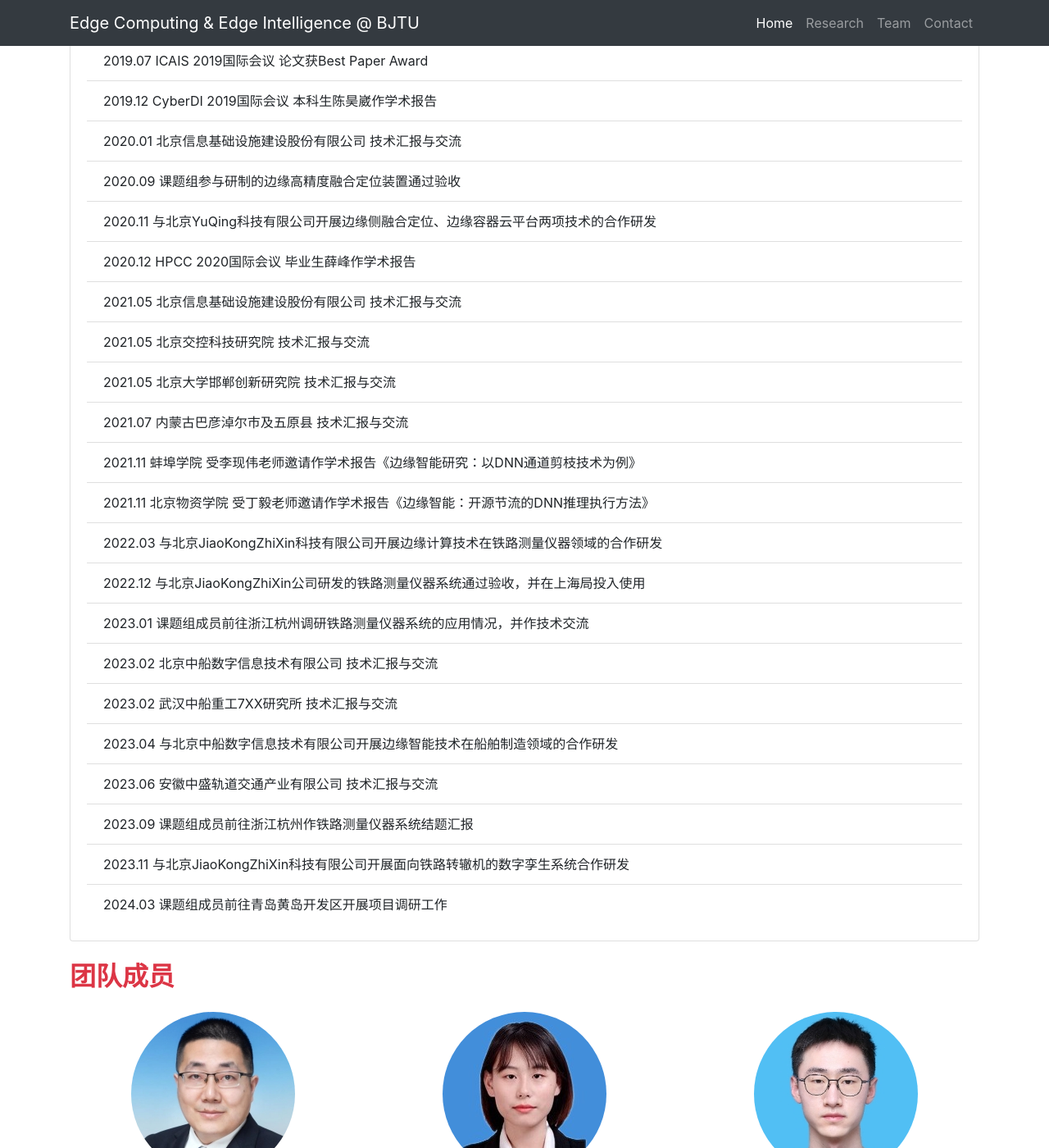
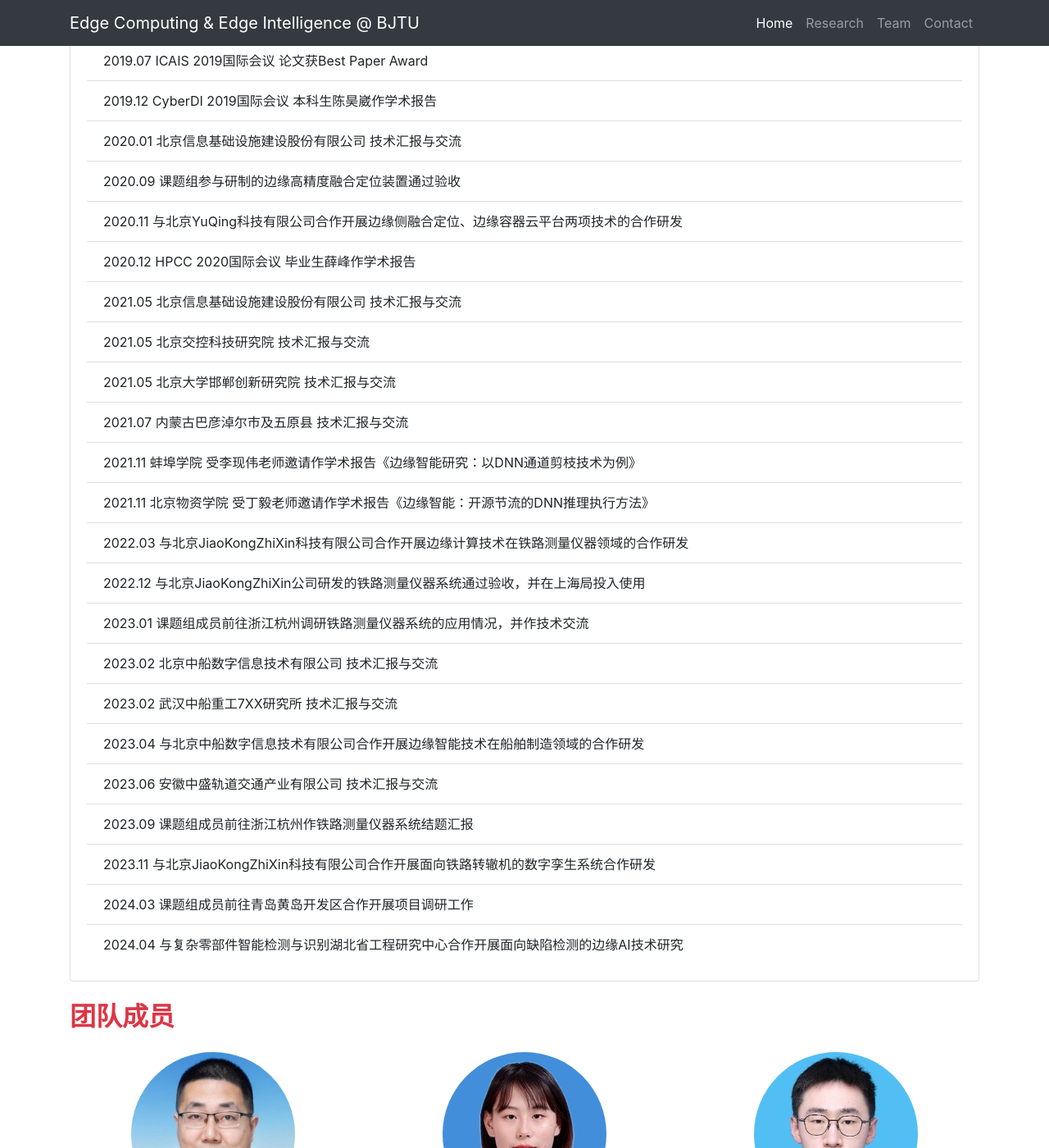
Before and after one commit to fangvv/Homepage, a Jekyll site: the page Edgecomp/index.html, which Jekyll copies as it is, in a window 1280 px wide and 1400 px high, scrolled down 7335 px. Shown: the whole window at 82% size. Built offline with Jekyll 4.4.1, drawn with Linux system fonts in a browser that asks for light colours; comment, search, counter and statistics services are not loaded.

Commit message:
update new project from wh and faq2

```diff
--- a/Edgecomp/index.html
+++ b/Edgecomp/index.html
@@ -205,7 +205,7 @@
       <li class="list-group-item">2019.12 CyberDI 2019国际会议 本科生陈昊崴作学术报告</li>
       <li class="list-group-item">2020.01 北京信息基础设施建设股份有限公司 技术汇报与交流</li>
       <li class="list-group-item">2020.09 课题组参与研制的边缘高精度融合定位装置通过验收</li>
-      <li class="list-group-item">2020.11 与北京YuQing科技有限公司开展边缘侧融合定位、边缘容器云平台两项技术的合作研发</li>
+      <li class="list-group-item">2020.11 与北京YuQing科技有限公司合作开展边缘侧融合定位、边缘容器云平台两项技术的合作研发</li>
       <li class="list-group-item">2020.12 HPCC 2020国际会议 毕业生薛峰作学术报告</li>
       <li class="list-group-item">2021.05 北京信息基础设施建设股份有限公司 技术汇报与交流</li>
       <li class="list-group-item">2021.05 北京交控科技研究院 技术汇报与交流</li>
@@ -213,16 +213,17 @@
       <li class="list-group-item">2021.07 内蒙古巴彦淖尔市及五原县 技术汇报与交流</li>
       <li class="list-group-item">2021.11 蚌埠学院 受李现伟老师邀请作学术报告《边缘智能研究：以DNN通道剪枝技术为例》</li>
       <li class="list-group-item">2021.11 北京物资学院 受丁毅老师邀请作学术报告《边缘智能：开源节流的DNN推理执行方法》</li>
-      <li class="list-group-item">2022.03 与北京JiaoKongZhiXin科技有限公司开展边缘计算技术在铁路测量仪器领域的合作研发</li>
+      <li class="list-group-item">2022.03 与北京JiaoKongZhiXin科技有限公司合作开展边缘计算技术在铁路测量仪器领域的合作研发</li>
       <li class="list-group-item">2022.12 与北京JiaoKongZhiXin公司研发的铁路测量仪器系统通过验收，并在上海局投入使用</li>
       <li class="list-group-item">2023.01 课题组成员前往浙江杭州调研铁路测量仪器系统的应用情况，并作技术交流</li>
       <li class="list-group-item">2023.02 北京中船数字信息技术有限公司 技术汇报与交流</li>
       <li class="list-group-item">2023.02 武汉中船重工7XX研究所 技术汇报与交流</li>
-      <li class="list-group-item">2023.04 与北京中船数字信息技术有限公司开展边缘智能技术在船舶制造领域的合作研发</li>
+      <li class="list-group-item">2023.04 与北京中船数字信息技术有限公司合作开展边缘智能技术在船舶制造领域的合作研发</li>
       <li class="list-group-item">2023.06 安徽中盛轨道交通产业有限公司 技术汇报与交流</li>
       <li class="list-group-item">2023.09 课题组成员前往浙江杭州作铁路测量仪器系统结题汇报</li>
-      <li class="list-group-item">2023.11 与北京JiaoKongZhiXin科技有限公司开展面向铁路转辙机的数字孪生系统合作研发</li>
-      <li class="list-group-item">2024.03 课题组成员前往青岛黄岛开发区开展项目调研工作</li>
+      <li class="list-group-item">2023.11 与北京JiaoKongZhiXin科技有限公司合作开展面向铁路转辙机的数字孪生系统合作研发</li>
+      <li class="list-group-item">2024.03 课题组成员前往青岛黄岛开发区合作开展项目调研工作</li>
+      <li class="list-group-item">2024.04 与复杂零部件智能检测与识别湖北省工程研究中心合作开展面向缺陷检测的边缘AI技术研究</li>
   </ul>
   </div>
 </div>
--- a/faq2.txt
+++ b/faq2.txt
@@ -10,4 +10,6 @@
 
 5. 主页上列出的奖项和成果仅仅是历年来参加相关活动获奖的那一部分，很多时候我们即便付出再多，都不得不被迫接受失败的结果，谁都不能提供获奖的保证。因此，我更希望你能享受其过程的乐趣，找到自己的兴趣。
 
+6. 请仔细阅读和体会以上5点内容，因为它们几乎可以规避掉所有我不希望看到的情况。
+
 以上。
```
